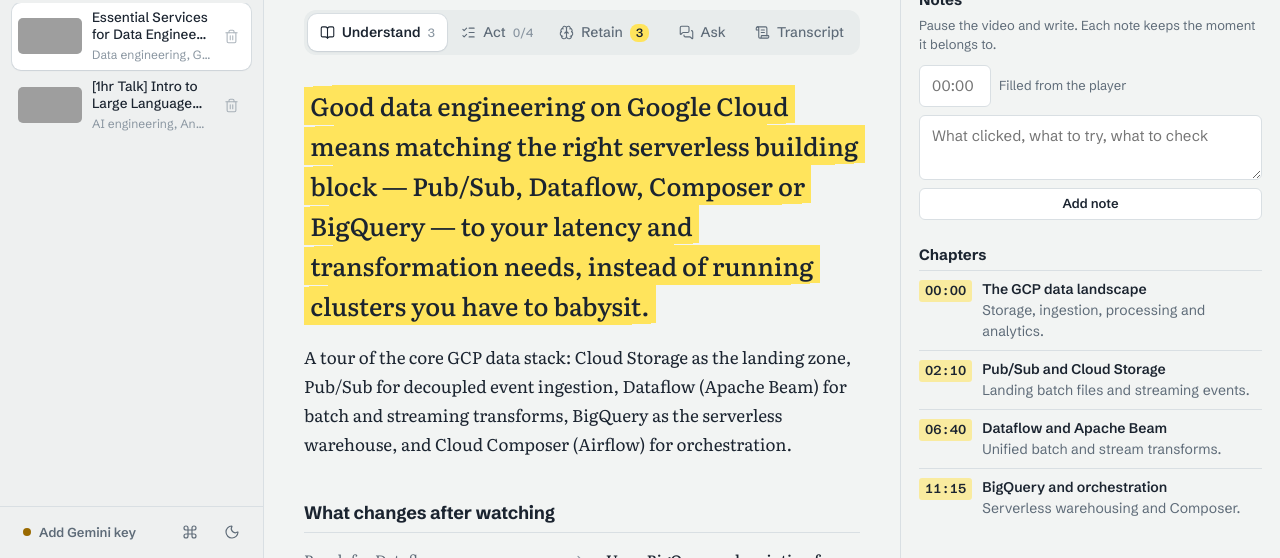
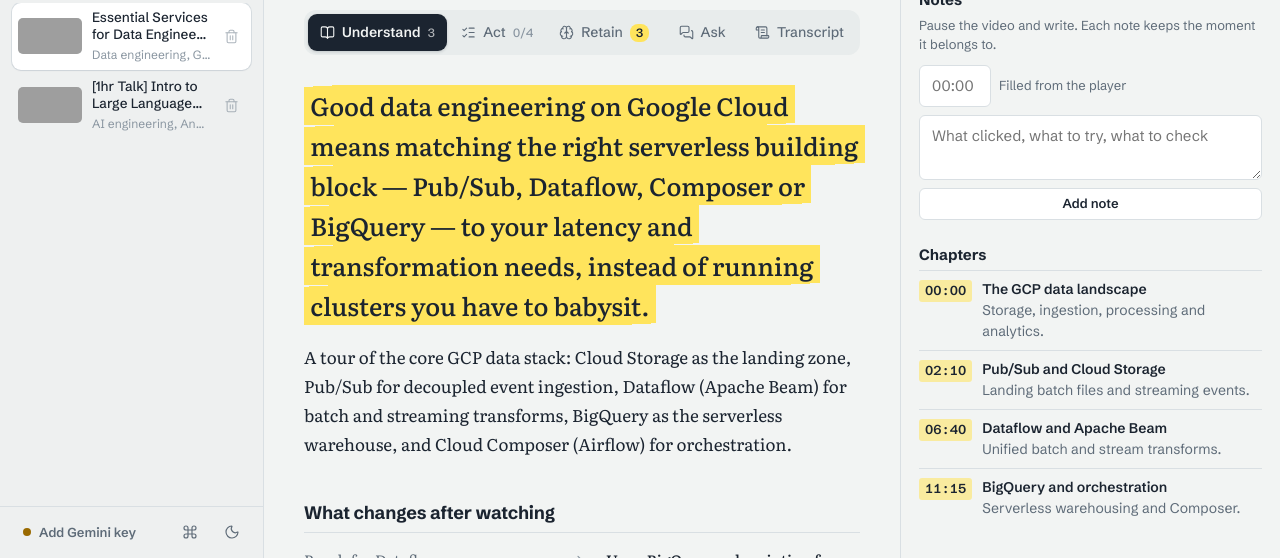
Before and after one commit to m4roon3d/annotated, a browser extension: page index.html in a window 1280 px wide. Shown: the part 242-800 px from the top of the page. Drawn offline with nearby package versions, Linux system fonts and the light colour scheme; grey boxes are pictures that could not be loaded.

Commit message:
Active tab matches the primary buttons (#5)
Selected tab uses the ink background and paper text, like Analyze;
counts stay readable and the due badge keeps its highlight.


Claude-Session: https://claude.ai/code/session_013N9p4xuN973WcqbnDHqgnr

Co-authored-by: Claude <noreply@anthropic.com>

```diff
--- a/index.html
+++ b/index.html
@@ -129,7 +129,10 @@ details.menu > summary::-webkit-details-marker { display: none; }
 .tab { flex: 1; display: inline-flex; align-items: center; justify-content: center; gap: 7px; padding: 8px 12px; border-radius: 9px; font-size: 14px; font-weight: 500; color: var(--muted); white-space: nowrap; transition: background 0.15s, color 0.15s; }
 .tab svg.lucide { width: 15px; height: 15px; }
 .tab:hover { color: var(--ink); }
-.tab[aria-selected="true"] { background: var(--surface); color: var(--ink); font-weight: 600; box-shadow: 0 1px 2px rgba(15, 25, 40, 0.08), 0 0 0 1px var(--rule); }
+.tab[aria-selected="true"] { background: var(--ink); color: var(--paper); font-weight: 600; box-shadow: 0 1px 3px rgba(15, 25, 40, 0.18); }
+.tab[aria-selected="true"]:hover { color: var(--paper); }
+.tab[aria-selected="true"] .n { color: color-mix(in srgb, var(--paper) 70%, transparent); }
+.tab[aria-selected="true"] .n.due { color: var(--hl-ink); }
 .tab .n { font-size: 12px; font-weight: 500; color: var(--faint); font-variant-numeric: tabular-nums; }
 .tab .n:empty { display: none; }
 .tab .n.due { color: var(--hl-ink); background: var(--hl); padding: 0 6px; border-radius: 8px; font-weight: 600; }
```
